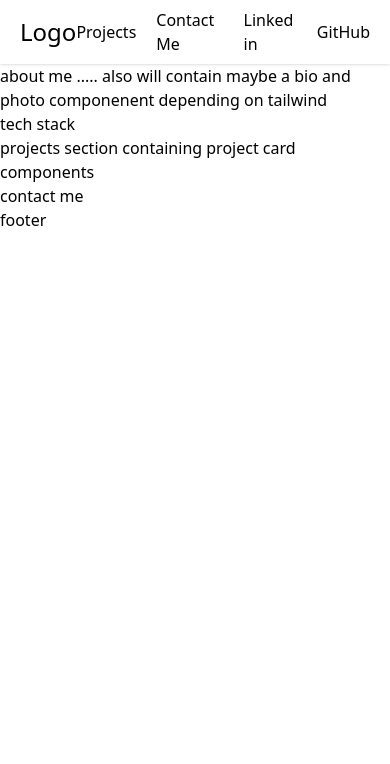
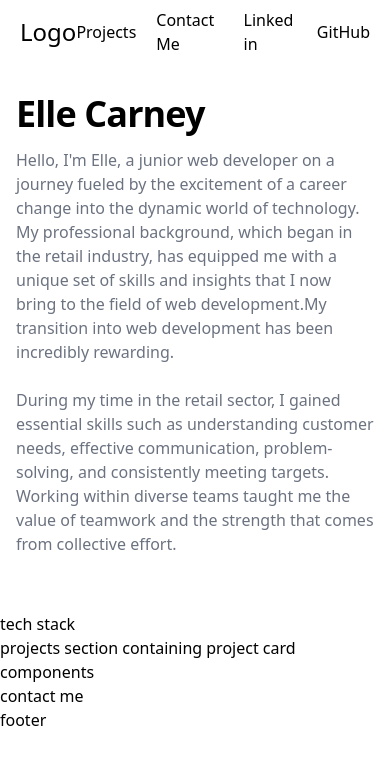
Before and after one commit to 779carney/personal-portfolio, a React (Vite) app: page / in a window 390 px wide. Shown: the top 764 px of the page. Built offline with nearby package versions, Linux system fonts and the light colour scheme.

Commit message:
added an about me section

```diff
--- a/src/components/AboutMe.jsx
+++ b/src/components/AboutMe.jsx
@@ -1,6 +1,21 @@
 function AboutMe(){
     return (
-        <p>about me ..... also will contain maybe a bio and photo componenent depending on tailwind</p>
+
+        <section className="bg-white dark:bg-gray-900">
+    <div className="grid max-w-screen-2xl px-4 py-8 mx-auto lg:gap-8 xl:gap-0 lg:py-16 lg:grid-cols-12">
+        <div className="mr-auto place-self-center lg:col-span-7">
+            <h1 className="max-w-2xl mb-4 text-4xl font-extrabold tracking-tight leading-none md:text-5xl xl:text-6xl dark:text-white">Elle Carney</h1>
+            <p className="max-w-2xl mb-6 font-light text-gray-500 lg:mb-8 md:text-lg lg:text-xl dark:text-gray-400">Hello, I'm Elle, a junior web developer on a journey fueled by the excitement of a career change into the dynamic world of technology. My professional background, which began in the retail industry, has equipped me with a unique set of skills and insights that I now bring to the field of web development.My transition into web development has been incredibly rewarding. </p>
+        <p className="max-w-2xl mb-6 font-light text-gray-500 lg:mb-8 md:text-lg lg:text-xl dark:text-gray-400">
+        During my time in the retail sector, I gained essential skills such as understanding customer needs, effective communication, problem-solving, and consistently meeting targets. Working within diverse teams taught me the value of teamwork and the strength that comes from collective effort.
+        </p>
+        </div>
+        <div className="hidden lg:mt-0 lg:col-span-5 lg:flex rounded-lg">
+            <img src="https://lp-cms-production.imgix.net/2019-06/554369495_full.jpg" alt="mockup" className="rounded-lg"/>
+        </div>
+    </div>
+</section>
+
     )
 }
 
--- a/src/components/NavBar.jsx
+++ b/src/components/NavBar.jsx
@@ -1,14 +1,14 @@
 function NavBar(){
     return (
-        <div class="shadow bg-white">
-        <div class="h-16 mx-auto px-5 flex items-center justify-between">
-            <a class="text-2xl hover:text-cyan-500 transition-colors cursor-pointer">Logo</a>
+        <div className="shadow bg-white">
+        <div className="h-16 mx-auto px-5 flex items-center justify-between">
+            <a className="text-2xl hover:text-cyan-500 transition-colors cursor-pointer">Logo</a>
 
-            <ul class="flex items-center gap-5">
-              <li><a class="hover:text-cyan-500 transition-colors" href=""></a>Projects</li>
-              <li><a class="hover:text-cyan-500 transition-colors" href="">Contact Me</a></li>
-              <li><a class="hover:text-cyan-500 transition-colors" href="">Linked in</a></li>
-              <li><a class="hover:text-cyan-500 transition-colors" href="">GitHub</a></li>
+            <ul className="flex items-center gap-5">
+              <li><a className="hover:text-cyan-500 transition-colors" href=""></a>Projects</li>
+              <li><a className="hover:text-cyan-500 transition-colors" href="">Contact Me</a></li>
+              <li><a className="hover:text-cyan-500 transition-colors" href="">Linked in</a></li>
+              <li><a className="hover:text-cyan-500 transition-colors" href="">GitHub</a></li>
             </ul>
         </div>
       </div>
```
